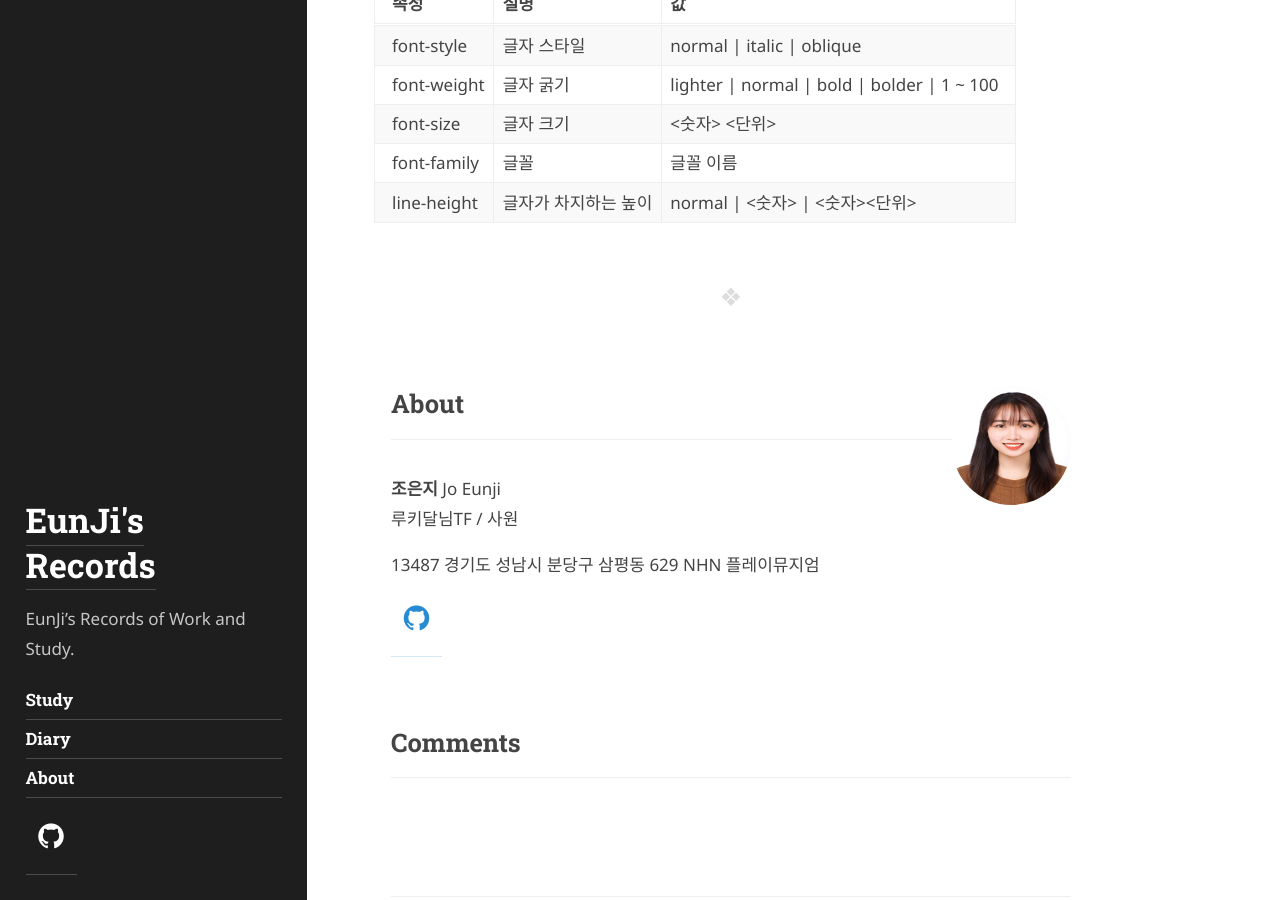
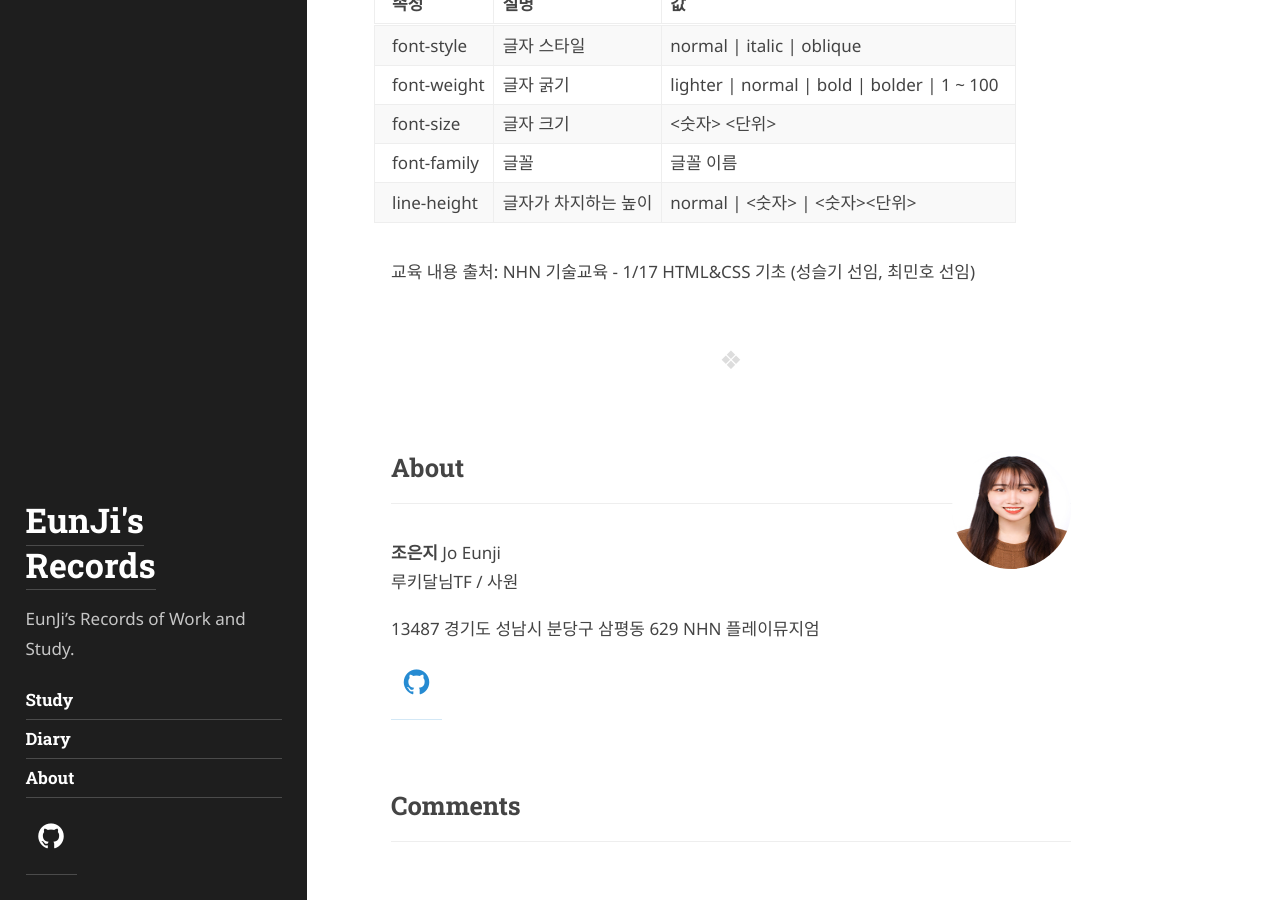
Before and after one commit to 96ycho/96ycho.github.io, a Jekyll site: the page built from _posts/2020-01-17-Html&Css-basic.md, in a window 1280 px wide and 900 px high, scrolled down 9846 px. Built offline with Jekyll 4.4.1, drawn with Linux system fonts in a browser that asks for light colours; some web fonts are replaced; comment, search, counter and statistics services are not loaded.

Commit message:
교육내용 출처 적용

```diff
--- a/_posts/2020-01-17-Html&Css-basic.md
+++ b/_posts/2020-01-17-Html&Css-basic.md
@@ -370,3 +370,7 @@ s	//뒤에 오는 모든 형제
 | font-size   | 글자 크기            | <숫자> <단위>                                  |
 | font-family | 글꼴                 | 글꼴 이름                                      |
 | line-height | 글자가 차지하는 높이 | normal \| <숫자> \| <숫자><단위>               |
+
+
+
+교육 내용 출처: NHN  기술교육 - 1/17 HTML&CSS 기초 (성슬기 선임, 최민호 선임)
```
Also changed, not shown: _posts/2020-01-16-Git-초급교육.md (+4 -0 lines).
